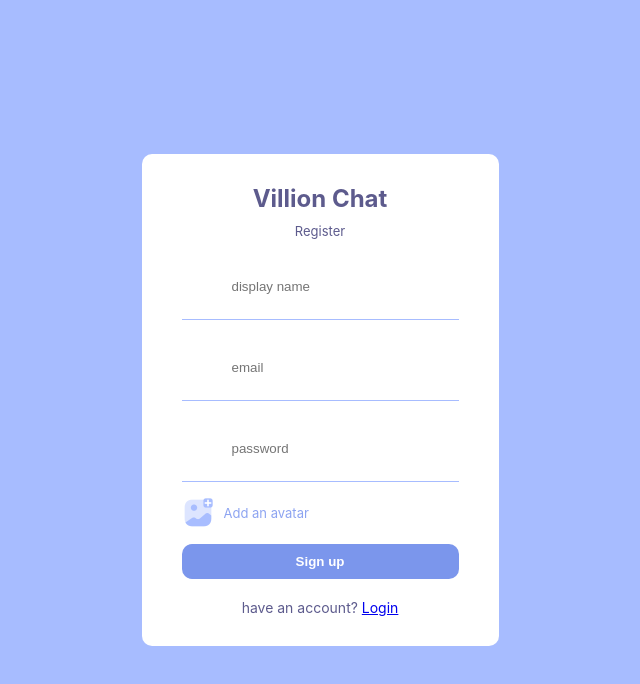
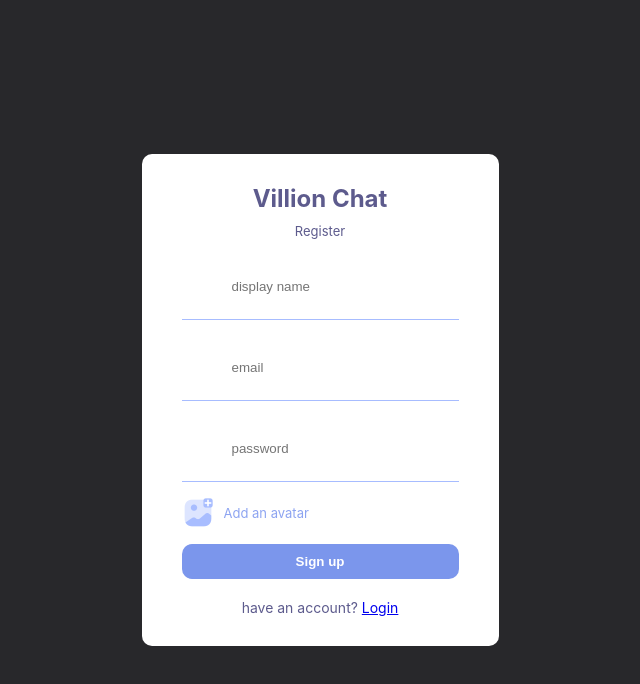
Before and after one commit to Damvilion/chat-app-youtubeTutorial, a React (Create React App) app: page /register in a window 1280 px wide. Shown: the top 684 px of the page, without its empty margins (320-960 px from the left). Built offline with nearby package versions, Linux system fonts and the light colour scheme; no server answers.

Commit message:
Css changes + removed all unused imports

```diff
--- a/src/components/Input.jsx
+++ b/src/components/Input.jsx
@@ -1,4 +1,4 @@
-import React, { useContext, useEffect, useRef, useState } from "react";
+import React, { useContext, useState } from "react";
 import Img from "../images/img.png";
 import Attach from "../images/attach.png";
 import { AuthContext } from "../context/AuthContext";
--- a/src/components/component-styles/Chat.css
+++ b/src/components/component-styles/Chat.css
@@ -1,7 +1,7 @@
 .chatInfo {
   display: flex;
   height: 50px;
-  background-color: #5d5b8d;
+  background-color: #040329;
   align-items: center;
   justify-content: space-between;
   padding: 10px;
--- a/src/components/component-styles/Sidebar.css
+++ b/src/components/component-styles/Sidebar.css
@@ -7,7 +7,7 @@
 .navbar {
   display: flex;
   align-items: center;
-  background-color: #2f2d52;
+  background-color: #040329;
   height: 50px;
   padding: 10px;
   justify-content: space-between;
--- a/src/pages/Home.css
+++ b/src/pages/Home.css
@@ -1,5 +1,5 @@
 .home {
-  background-color: #a7bcff;
+  background-color: #28282b;
   height: 100vh;
   display: flex;
   align-items: center;
--- a/src/pages/Register.css
+++ b/src/pages/Register.css
@@ -1,5 +1,5 @@
 .form-container {
-  background-color: #a7bcff;
+  background-color: #28282b;
   display: flex;
   justify-content: center;
   align-items: center;
```
